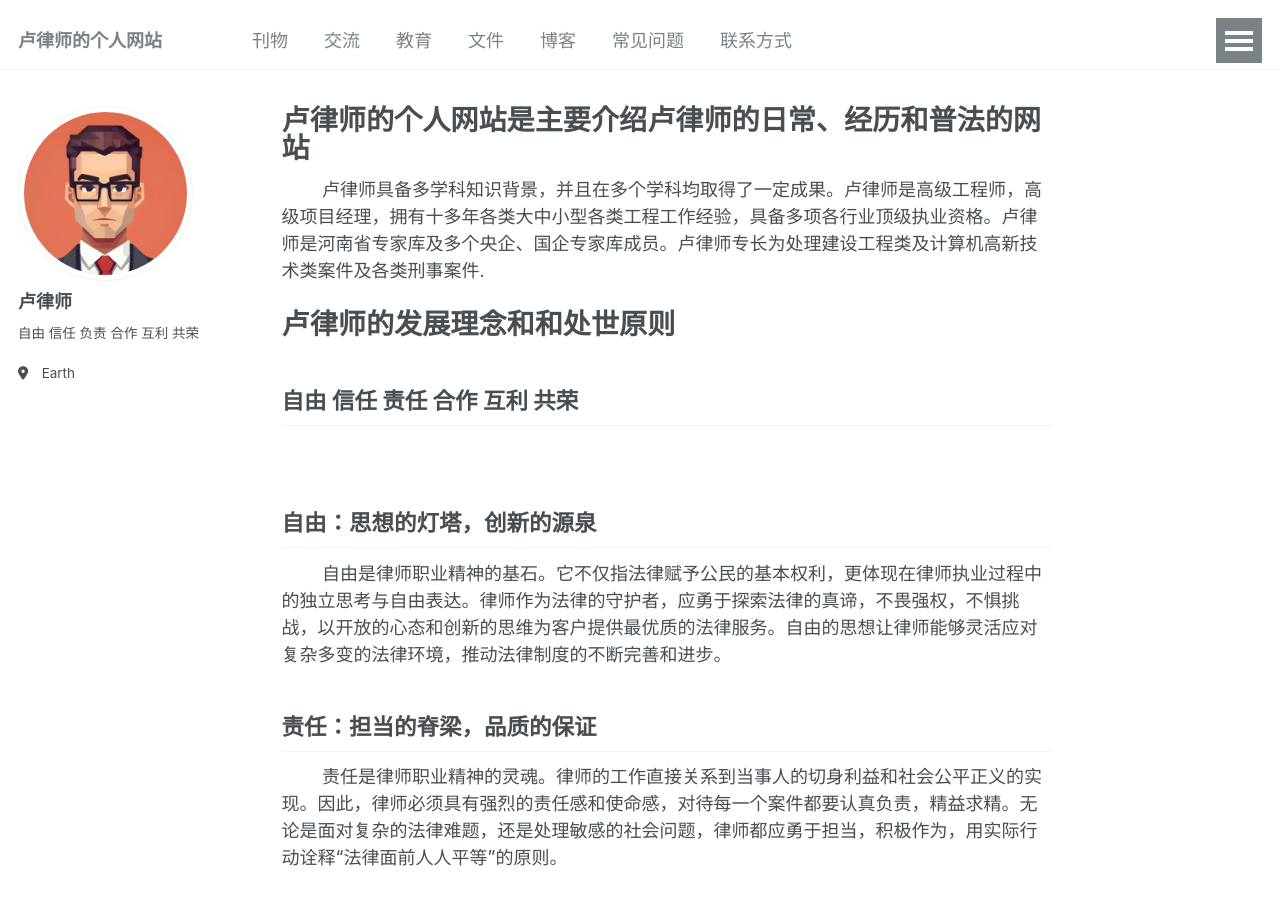
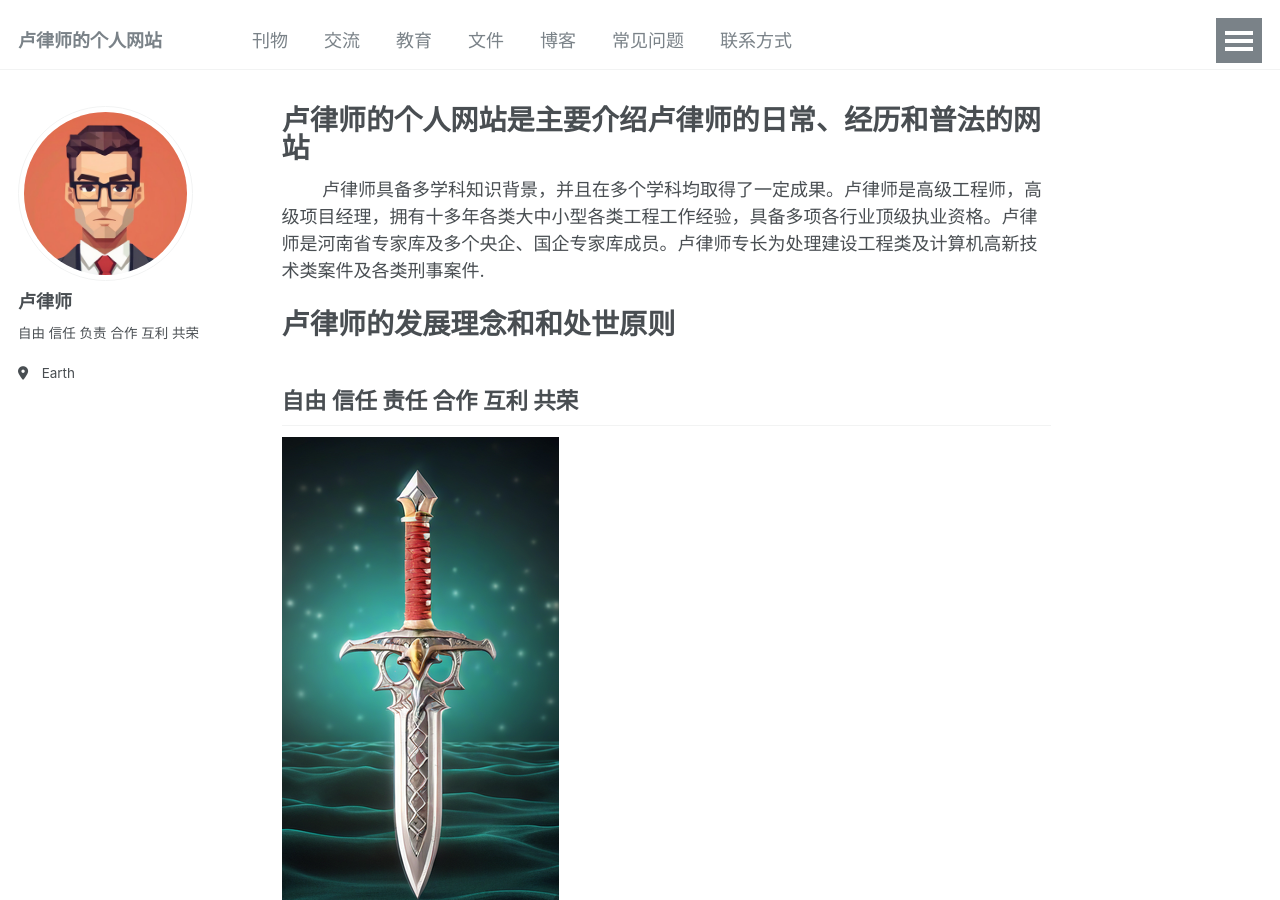
Before and after one commit to LULAWOFFICE/LULAWOFFICE.github.io, a Jekyll site: the page built from _pages/about.md, in a window 1280 px wide and 900 px high. Built offline with Jekyll 4.4.1, drawn with Linux system fonts in a browser that asks for light colours.

Commit message:
Update about.md
增加宝剑图案

```diff
--- a/_pages/about.md
+++ b/_pages/about.md
@@ -14,7 +14,7 @@ redirect_from:
 
 ## 自由 信任 责任 合作 互利 共荣
 
-<img src="file:///C:/Users/Hulk/Downloads/b95b0c11fe524cfc9cefa5ea66406352_1561166085.png" title="" alt="" data-align="center">
+<img src="https://github.com/LULAWOFFICE/lulawoffice.github.io/blob/master/images/宝剑.png" title="" alt="" data-align="center">
 
 ## 自由：思想的灯塔，创新的源泉
 
```
